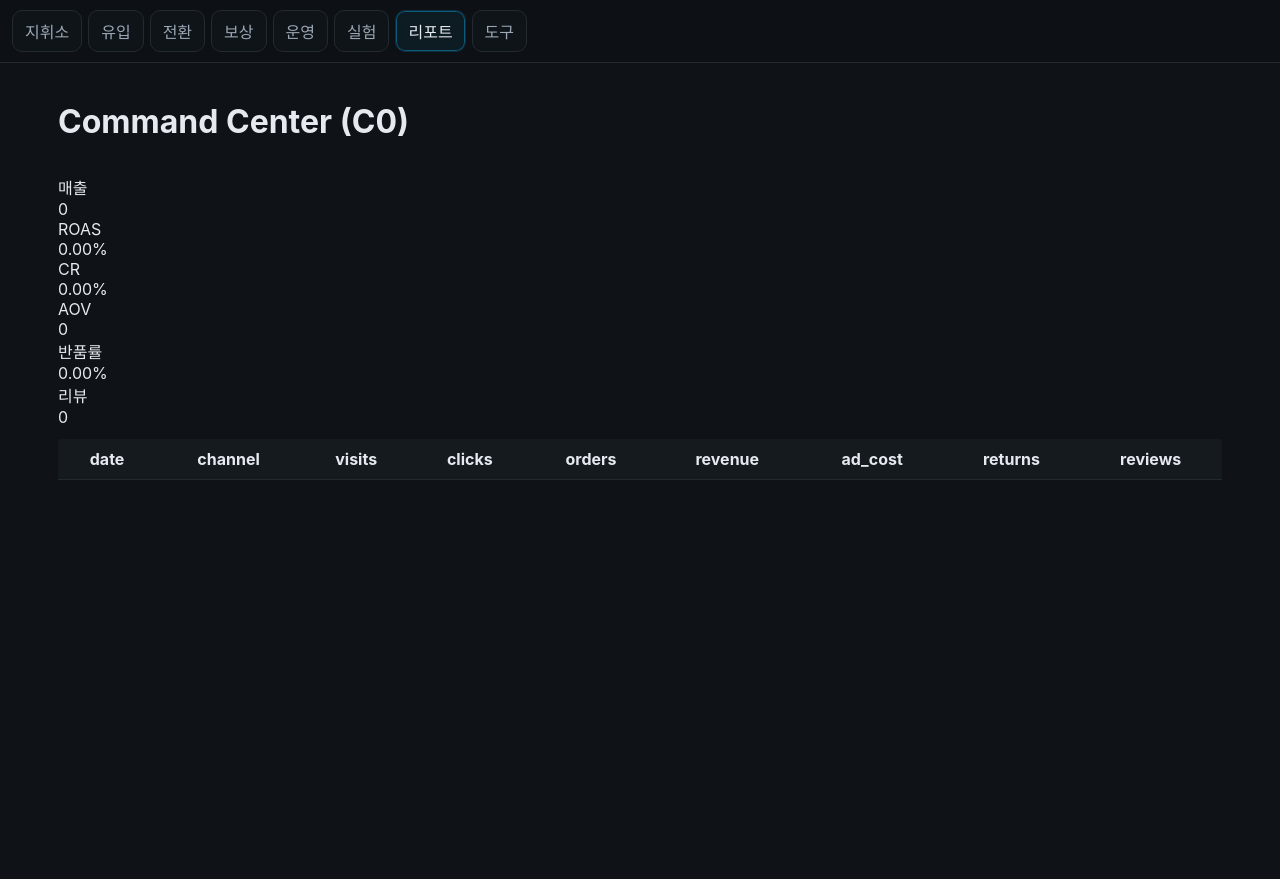
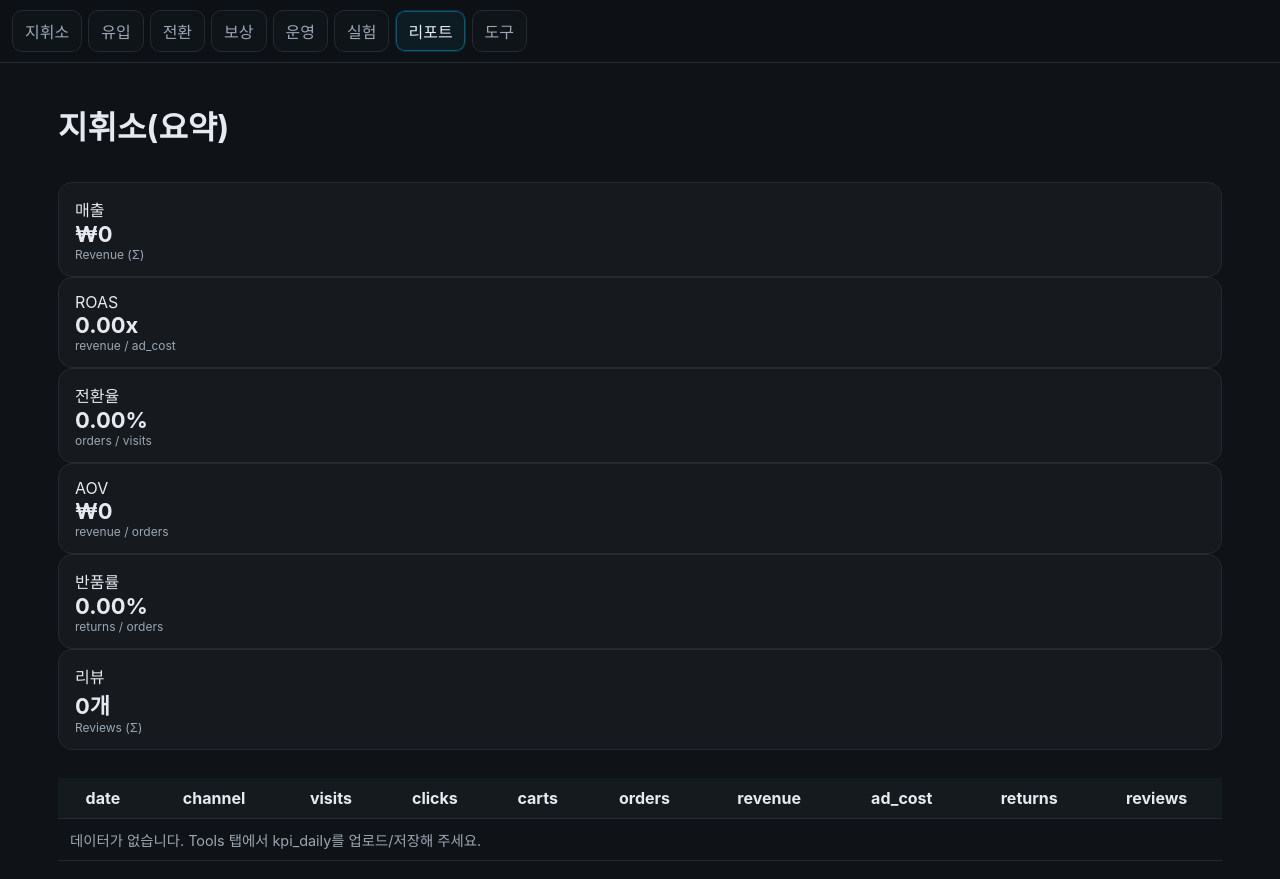
Before and after one commit to sht27363838-glitch/zp-v3.0, a Next.js app: page /report in a window 1280 px wide. Before the commit the page ends 800 px from the top, so only its background shows below. Built offline with nearby package versions, Linux system fonts and the light colour scheme.

Commit message:
Update page.tsx

```diff
--- a/app/(tabs)/report/page.tsx
+++ b/app/(tabs)/report/page.tsx
@@ -1,86 +1,100 @@
-'use client'
-import React, {useMemo} from 'react'
-import { readCsvLS, parseCsv, type CsvRows } from '../../_lib/readCsv'
-import { num, fmt, pct } from '../../_lib/num'
+'use client';
 
-// (옵션) 버튼/배지 스타일은 공통 CSS로 이미 적용되어 있다는 가정
+import React, { useMemo } from 'react';
+import { readCsvLS, parseCsv, type CsvRows } from '../../_lib/readCsv';
+import { num, pct } from '../../_lib/num';
 
-export default function Report(){
-  // 로컬스토리지에서 kpi_daily CSV 불러오기
-  const raw = readCsvLS('kpi_daily') || ''
+type Row = {
+  date?: string;
+  channel?: string;
+  visits?: string | number;
+  clicks?: string | number;
+  carts?: string | number;
+  orders?: string | number;
+  revenue?: string | number;
+  ad_cost?: string | number;
+  returns?: string | number;
+  reviews?: string | number;
+};
 
-  // 항상 {headers, rows} 형태로 맞춤
-  const data: CsvRows = useMemo(
-    () => (raw ? parseCsv(raw) : { headers: [], rows: [] }),
-    [raw]
-  )
-  const rows = data.rows
+export default function ReportPage() {
+  // 1) CSV 로드
+  const raw = readCsvLS('kpi_daily') || '';
 
-  // 합계 계산
-  let visits=0, clicks=0, orders=0, revenue=0, adCost=0, returns=0, reviews=0
-  for (const r of rows) {
-    visits  += num(r.visits)
-    clicks  += num(r.clicks)
-    orders  += num(r.orders)
-    revenue += num(r.revenue)
-    adCost  += num(r.ad_cost)
-    returns += num(r.returns)
-    reviews += num(r.reviews)
+  // 2) ✅ parseCsv는 CsvRows(=배열)만 반환 → 기본값도 항상 []
+  const rows: CsvRows = useMemo(() => (raw ? parseCsv(raw) : []), [raw]);
+
+  // 3) 집계
+  let visits = 0, clicks = 0, carts = 0, orders = 0, revenue = 0, adCost = 0, returns = 0, reviews = 0;
+  for (const r of rows as Row[]) {
+    visits  += num(r.visits);
+    clicks  += num(r.clicks);
+    carts   += num(r.carts);
+    orders  += num(r.orders);
+    revenue += num(r.revenue);
+    adCost  += num(r.ad_cost);
+    returns += num(r.returns);
+    reviews += num(r.reviews);
   }
 
-  const ROAS = adCost ? revenue/adCost : 0
-  const CR   = visits ? orders/visits : 0
-  const AOV  = orders ? revenue/orders : 0
-  const RetR = orders ? returns/orders : 0
+  const ROAS = adCost ? revenue / adCost : 0;
+  const CR   = visits ? orders / visits : 0;
+  const AOV  = orders ? revenue / orders : 0;
+  const RtnR = orders ? returns / orders : 0;
 
   return (
     <div className="page">
-      <h1>Command Center (C0)</h1>
+      <h1>지휘소(요약)</h1>
 
-      <div className="kpi-grid">
-        <KpiTile label="매출" value={fmt(revenue)} />
-        <KpiTile label="ROAS" value={pct(ROAS)} />
-        <KpiTile label="CR"   value={pct(CR)} />
-        <KpiTile label="AOV"  value={fmt(AOV)} />
-        <KpiTile label="반품률" value={pct(RetR)} />
-        <KpiTile label="리뷰" value={fmt(reviews)} />
+      <div className="kpis grid" style={{gridTemplateColumns:'repeat(3, minmax(0,1fr))', gap:12}}>
+        <KpiCard label="매출"  value={`₩${Math.round(revenue).toLocaleString()}`} sub="Revenue (Σ)"/>
+        <KpiCard label="ROAS"  value={`${ROAS.toFixed(2)}x`} sub="revenue / ad_cost"/>
+        <KpiCard label="전환율" value={pct(CR)} sub="orders / visits"/>
+        <KpiCard label="AOV"   value={`₩${Math.round(AOV).toLocaleString()}`} sub="revenue / orders"/>
+        <KpiCard label="반품률" value={pct(RtnR)} sub="returns / orders"/>
+        <KpiCard label="리뷰"  value={`${reviews.toLocaleString()}개`} sub="Reviews (Σ)"/>
       </div>
 
-      <div className="table-wrap" style={{maxHeight:480, overflow:'auto'}}>
-        <table className="table">
+      <div style={{marginTop:16, maxHeight: 420, overflow: 'auto'}}>
+        <table className="table compact">
           <thead>
             <tr>
               <th>date</th><th>channel</th><th>visits</th><th>clicks</th>
-              <th>orders</th><th>revenue</th><th>ad_cost</th>
+              <th>carts</th><th>orders</th><th>revenue</th><th>ad_cost</th>
               <th>returns</th><th>reviews</th>
             </tr>
           </thead>
           <tbody>
-            {rows.map((r, i)=>(
+            {(rows as Row[]).map((r, i) => (
               <tr key={i}>
-                <td>{r.date}</td>
-                <td>{r.channel}</td>
-                <td>{r.visits}</td>
-                <td>{r.clicks}</td>
-                <td>{r.orders}</td>
-                <td>{r.revenue}</td>
-                <td>{r.ad_cost}</td>
-                <td>{r.returns}</td>
-                <td>{r.reviews}</td>
+                <td>{r.date || ''}</td>
+                <td>{r.channel || ''}</td>
+                <td>{num(r.visits)}</td>
+                <td>{num(r.clicks)}</td>
+                <td>{num(r.carts)}</td>
+                <td>{num(r.orders)}</td>
+                <td>{Math.round(num(r.revenue)).toLocaleString()}</td>
+                <td>{Math.round(num(r.ad_cost)).toLocaleString()}</td>
+                <td>{num(r.returns)}</td>
+                <td>{num(r.reviews)}</td>
               </tr>
             ))}
+            {rows.length === 0 && (
+              <tr><td colSpan={10} className="muted">데이터가 없습니다. Tools 탭에서 kpi_daily를 업로드/저장해 주세요.</td></tr>
+            )}
           </tbody>
         </table>
       </div>
     </div>
-  )
+  );
 }
 
-function KpiTile({label, value}:{label:string; value:string}){
+function KpiCard({label, value, sub}:{label:string; value:string; sub?:string}){
   return (
-    <div className="kpi-tile">
-      <div className="kpi-label">{label}</div>
-      <div className="kpi-value">{value}</div>
+    <div className="card">
+      <div className="label">{label}</div>
+      <div className="value" style={{fontSize:22, fontWeight:700}}>{value}</div>
+      {sub && <div className="muted" style={{fontSize:12}}>{sub}</div>}
     </div>
-  )
+  );
 }
```
